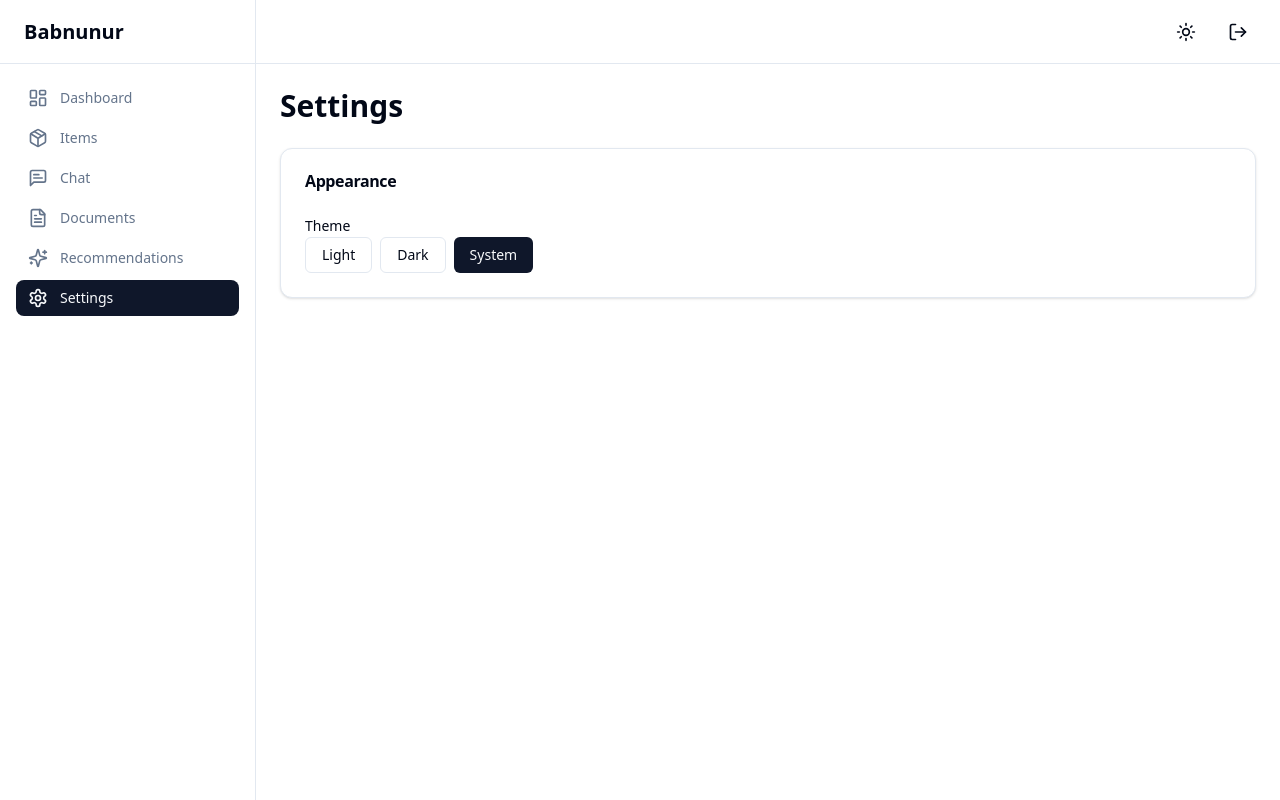
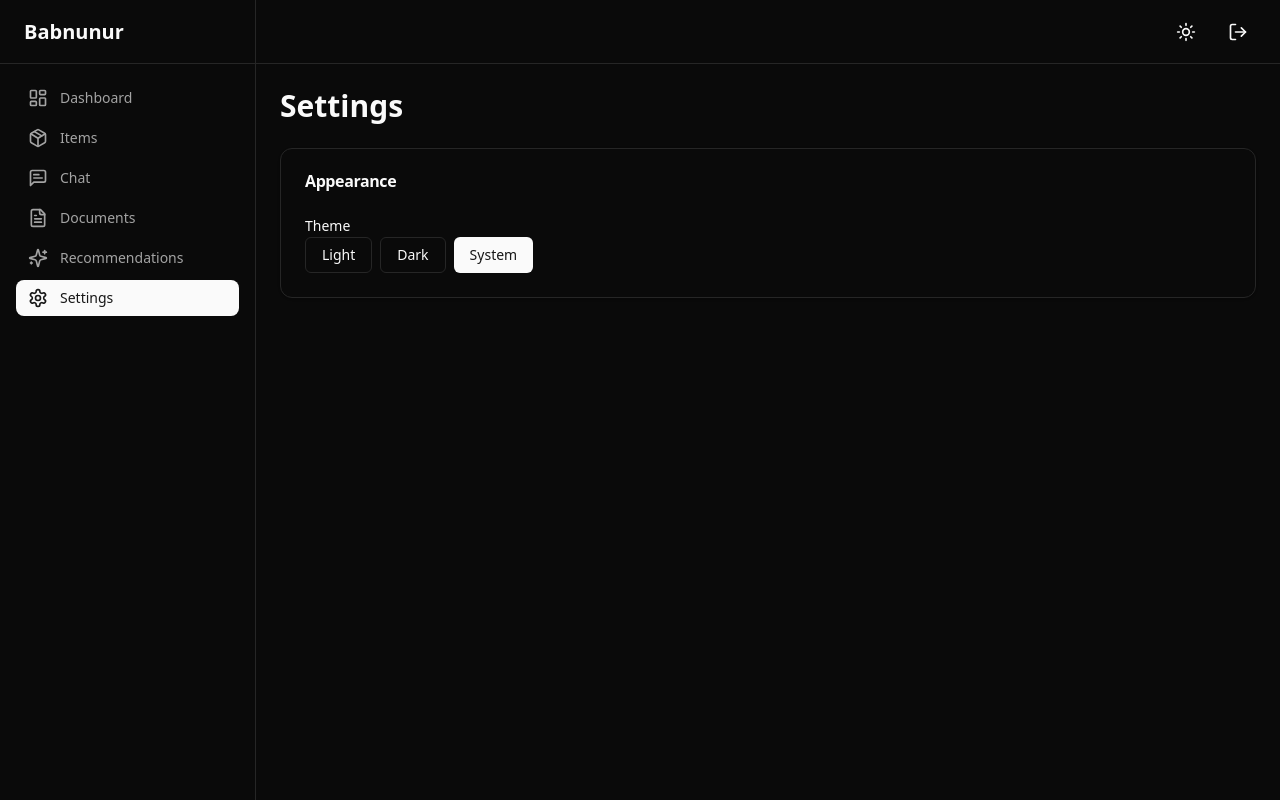
Before and after one commit to apurba4u/Babnunur, a Next.js app in the folder frontend/: page /settings in a window 1280 px wide. Built offline with nearby package versions, Linux system fonts and the light colour scheme; no server answers.

Commit message:
feat(ui): update theme to premium dark-first design system

```diff
--- a/frontend/src/app/globals.css
+++ b/frontend/src/app/globals.css
@@ -1,25 +1,25 @@
 @import "tailwindcss";
 
 @theme inline {
-  --color-background: hsl(0 0% 100%);
-  --color-foreground: hsl(222.2 84% 4.9%);
-  --color-card: hsl(0 0% 100%);
-  --color-card-foreground: hsl(222.2 84% 4.9%);
-  --color-popover: hsl(0 0% 100%);
-  --color-popover-foreground: hsl(222.2 84% 4.9%);
-  --color-primary: hsl(222.2 47.4% 11.2%);
-  --color-primary-foreground: hsl(210 40% 98%);
-  --color-secondary: hsl(210 40% 96.1%);
-  --color-secondary-foreground: hsl(222.2 47.4% 11.2%);
-  --color-muted: hsl(210 40% 96.1%);
-  --color-muted-foreground: hsl(215.4 16.3% 46.9%);
-  --color-accent: hsl(210 40% 96.1%);
-  --color-accent-foreground: hsl(222.2 47.4% 11.2%);
-  --color-destructive: hsl(0 84.2% 60.2%);
-  --color-destructive-foreground: hsl(210 40% 98%);
-  --color-border: hsl(214.3 31.8% 91.4%);
-  --color-input: hsl(214.3 31.8% 91.4%);
-  --color-ring: hsl(222.2 84% 4.9%);
+  --color-background: hsl(0 0% 3.9%);
+  --color-foreground: hsl(0 0% 98%);
+  --color-card: hsl(0 0% 3.9%);
+  --color-card-foreground: hsl(0 0% 98%);
+  --color-popover: hsl(0 0% 3.9%);
+  --color-popover-foreground: hsl(0 0% 98%);
+  --color-primary: hsl(0 0% 98%);
+  --color-primary-foreground: hsl(0 0% 9%);
+  --color-secondary: hsl(0 0% 14.9%);
+  --color-secondary-foreground: hsl(0 0% 98%);
+  --color-muted: hsl(0 0% 14.9%);
+  --color-muted-foreground: hsl(0 0% 63.9%);
+  --color-accent: hsl(0 0% 14.9%);
+  --color-accent-foreground: hsl(0 0% 98%);
+  --color-destructive: hsl(0 62.8% 30.6%);
+  --color-destructive-foreground: hsl(0 0% 98%);
+  --color-border: hsl(0 0% 14.9%);
+  --color-input: hsl(0 0% 14.9%);
+  --color-ring: hsl(0 0% 83.1%);
   --radius-sm: 0.25rem;
   --radius-md: 0.375rem;
   --radius-lg: 0.5rem;
@@ -29,47 +29,46 @@
 @layer base {
   :root {
     --background: 0 0% 100%;
-    --foreground: 222.2 84% 4.9%;
+    --foreground: 0 0% 3.9%;
     --card: 0 0% 100%;
-    --card-foreground: 222.2 84% 4.9%;
+    --card-foreground: 0 0% 3.9%;
     --popover: 0 0% 100%;
-    --popover-foreground: 222.2 84% 4.9%;
-    --primary: 222.2 47.4% 11.2%;
-    --primary-foreground: 210 40% 98%;
-    --secondary: 210 40% 96.1%;
-    --secondary-foreground: 222.2 47.4% 11.2%;
-    --muted: 210 40% 96.1%;
-    --muted-foreground: 215.4 16.3% 46.9%;
-    --accent: 210 40% 96.1%;
-    --accent-foreground: 222.2 47.4% 11.2%;
+    --popover-foreground: 0 0% 3.9%;
+    --primary: 0 0% 9%;
+    --primary-foreground: 0 0% 98%;
+    --secondary: 0 0% 96.1%;
+    --secondary-foreground: 0 0% 9%;
+    --muted: 0 0% 96.1%;
+    --muted-foreground: 0 0% 45.1%;
+    --accent: 0 0% 96.1%;
+    --accent-foreground: 0 0% 9%;
     --destructive: 0 84.2% 60.2%;
-    --destructive-foreground: 210 40% 98%;
-    --border: 214.3 31.8% 91.4%;
-    --input: 214.3 31.8% 91.4%;
-    --ring: 222.2 84% 4.9%;
+    --destructive-foreground: 0 0% 98%;
+    --border: 0 0% 89.8%;
+    --input: 0 0% 89.8%;
+    --ring: 0 0% 3.9%;
     --radius: 0.5rem;
   }
-
   .dark {
-    --background: 222.2 84% 4.9%;
-    --foreground: 210 40% 98%;
-    --card: 222.2 84% 4.9%;
-    --card-foreground: 210 40% 98%;
-    --popover: 222.2 84% 4.9%;
-    --popover-foreground: 210 40% 98%;
-    --primary: 210 40% 98%;
-    --primary-foreground: 222.2 47.4% 11.2%;
-    --secondary: 217.2 32.6% 17.5%;
-    --secondary-foreground: 210 40% 98%;
-    --muted: 217.2 32.6% 17.5%;
-    --muted-foreground: 215 20.2% 65.1%;
-    --accent: 217.2 32.6% 17.5%;
-    --accent-foreground: 210 40% 98%;
+    --background: 0 0% 3.9%;
+    --foreground: 0 0% 98%;
+    --card: 0 0% 3.9%;
+    --card-foreground: 0 0% 98%;
+    --popover: 0 0% 3.9%;
+    --popover-foreground: 0 0% 98%;
+    --primary: 0 0% 98%;
+    --primary-foreground: 0 0% 9%;
+    --secondary: 0 0% 14.9%;
+    --secondary-foreground: 0 0% 98%;
+    --muted: 0 0% 14.9%;
+    --muted-foreground: 0 0% 63.9%;
+    --accent: 0 0% 14.9%;
+    --accent-foreground: 0 0% 98%;
     --destructive: 0 62.8% 30.6%;
-    --destructive-foreground: 210 40% 98%;
-    --border: 217.2 32.6% 17.5%;
-    --input: 217.2 32.6% 17.5%;
-    --ring: 212.7 26.8% 83.9%;
+    --destructive-foreground: 0 0% 98%;
+    --border: 0 0% 14.9%;
+    --input: 0 0% 14.9%;
+    --ring: 0 0% 83.1%;
   }
 }
 
```
